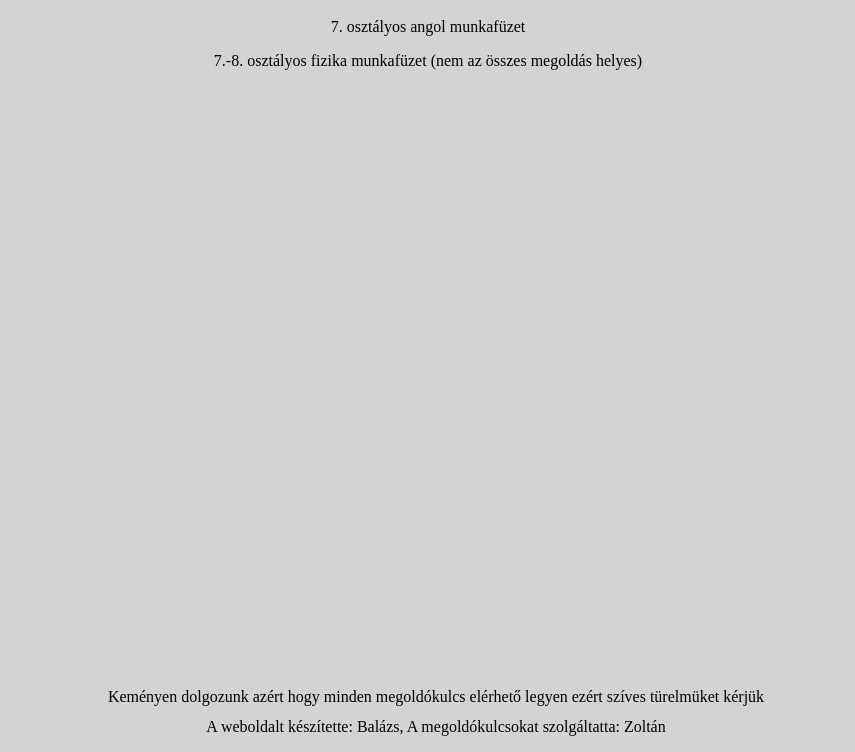
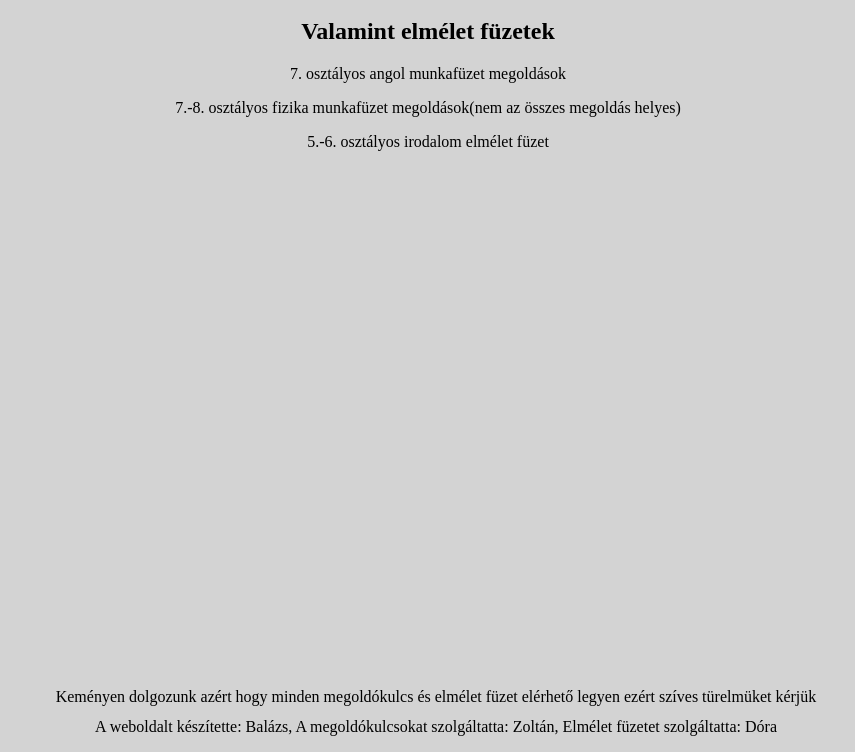
Before and after one commit to Cirmos02/megolasok, a plain HTML site: page index.html in a window 1280 px wide. Shown: the part 48-800 px from the top of the page, without its empty margins (212-1067 px from the left). Drawn offline with Linux system fonts and the light colour scheme.

Commit message:
index.html

```diff
--- a/index.html
+++ b/index.html
@@ -4,19 +4,23 @@
     <title>Megoldó Kulcsok</title>
     <body style="background-color:lightgray;">
         <h1 style="text-align: center">Megoldások munkafüzetekhez és tankönyvekhez egyaránt</h1>
+        <h2 style="text-align: center">Valamint elmélet füzetek</h2>
         <p>
         <a href="full_blast_plus_3_mf.pdf" download style="color: black; text-decoration: none;">
-            <p style="text-align: center;">7. osztályos angol munkafüzet</p>
+            <p style="text-align: center;">7. osztályos angol munkafüzet megoldások</p>
         </a>
         <p>
         <a href="fizika_mf.pdf" download style="color: black; text-decoration: none;">
-            <p style="text-align: center;">7.-8. osztályos fizika munkafüzet (nem az összes megoldás helyes)</p>
+            <p style="text-align: center;">7.-8. osztályos fizika munkafüzet megoldások(nem az összes megoldás helyes)</p>
+        </a>
+        <a href="5-6_elmelet.pdf" download style="color: black; text-decoration: none;">
+            <p style="text-align: center;">5.-6. osztályos irodalom elmélet füzet</p>
         </a>
         <div style="position: relative; text-align: center">
-            <p style="position: fixed; bottom: 30; width:100%;"> Keményen dolgozunk azért hogy minden megoldókulcs elérhető legyen ezért szíves türelmüket kérjük</p>
+            <p style="position: fixed; bottom: 30; width:100%;"> Keményen dolgozunk azért hogy minden megoldókulcs és elmélet füzet elérhető legyen ezért szíves türelmüket kérjük</p>
         </div>
         <div style="position: relative; text-align: center">
-            <p style="position: fixed; bottom: 0; width:100%;"> A weboldalt készítette: Balázs, A megoldókulcsokat szolgáltatta: Zoltán</p>
+            <p style="position: fixed; bottom: 0; width:100%;"> A weboldalt készítette: Balázs, A megoldókulcsokat szolgáltatta: Zoltán, Elmélet füzetet szolgáltatta: Dóra</p>
         </div>
     </body>
 </html>
```
